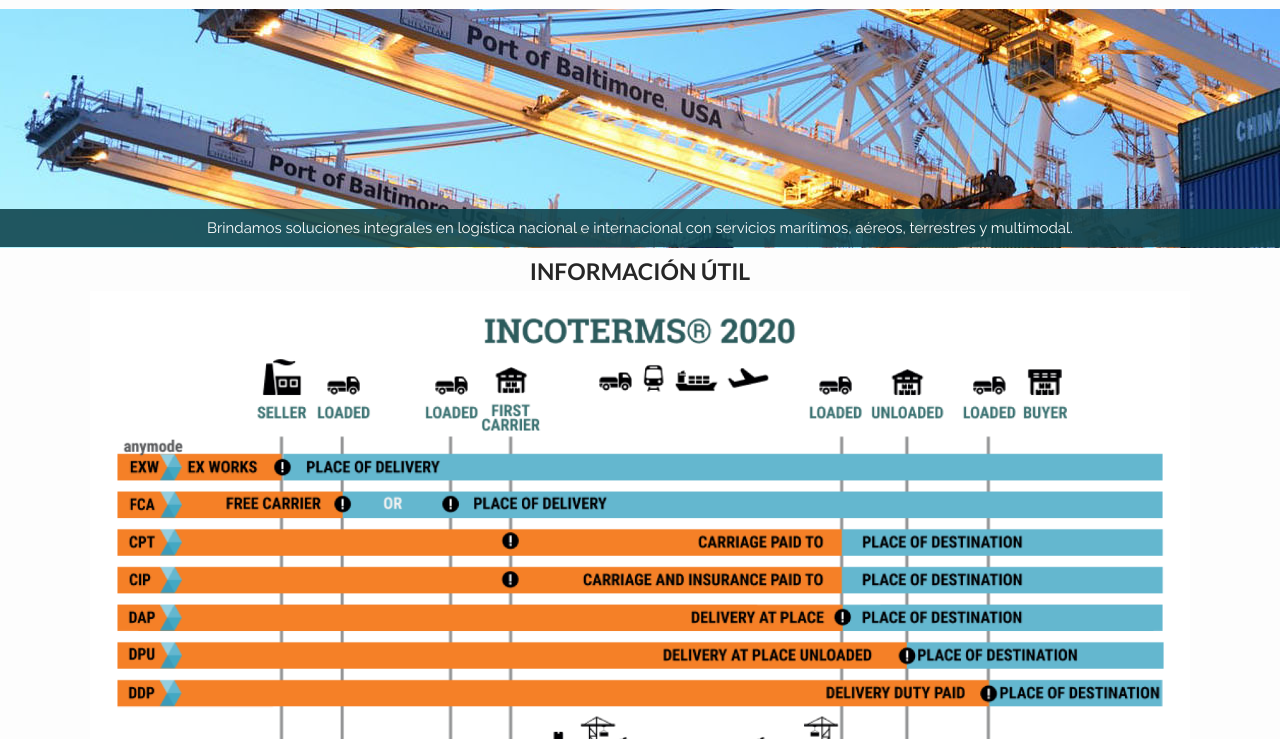
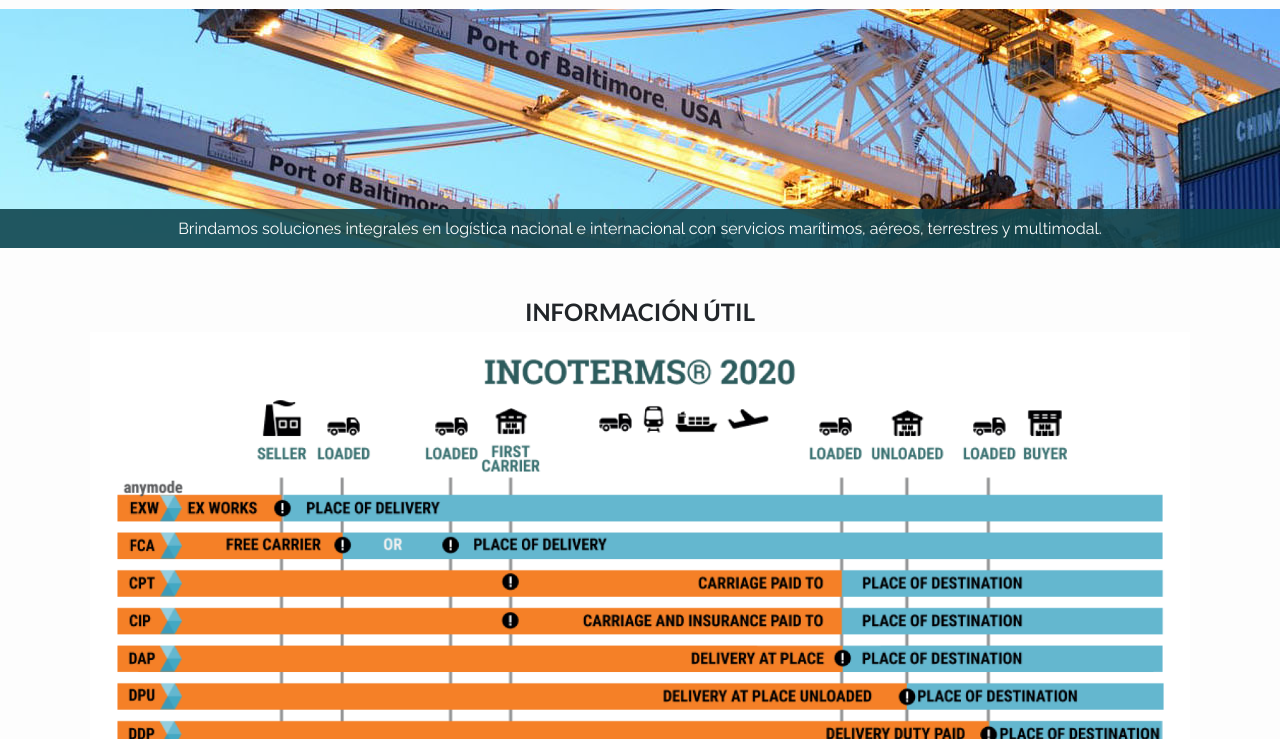
Before and after one commit to DuarteFabioE/FD-Trade-Services, a website: page pages/informacion-util.html in a window 1280 px wide. Shown: the part 61-800 px from the top of the page. Drawn offline with nearby package versions, Linux system fonts and the light colour scheme; files that its build step writes are made by us from their sources; files whose address does not match are found by name.

Commit message:
correccion H1

```diff
--- a/pages/informacion-util.html
+++ b/pages/informacion-util.html
@@ -58,16 +58,10 @@
 	</header>
 	<!--fin encabezado-->
 
-	<header id="header" class="encabezado">
-		<div>
-			<h4 class="fondoHeader">Brindamos soluciones integrales en logística nacional e internacional  con servicios marítimos, aéreos, terrestres y multimodal.</h4>
-		</div>
-	</header>
-	<!--fin encabezado-->
 
 	<!--inicio contenido principal-->
 	<main id="main" class="informacionUtil">
-		<h2 class="scaleTitle">INFORMACIÓN ÚTIL</h2>
+		<h1 class="scaleTitle">INFORMACIÓN ÚTIL</h1>
 
 		<section>
 			<!--inicio seccion incoterms-->
```
Also changed, not shown: index.html (+1 -1 lines), pages/contacto.html (+1 -1 lines), pages/cotizacion.html (+1 -1 lines), pages/servicios.html (+1 -1 lines).
